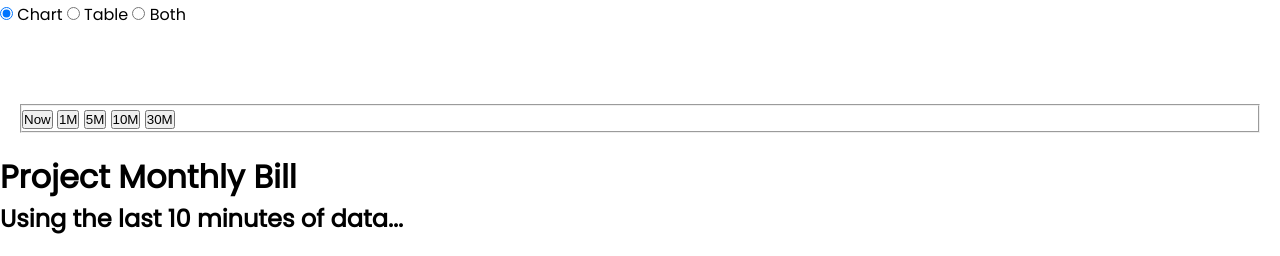
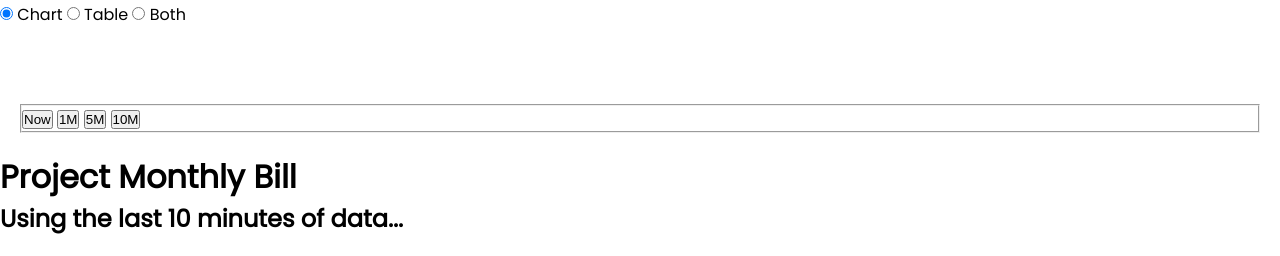
Before and after one commit to jnguyen127/ECE_4873-Project, a Flask app: template Web_Application/templates/home.html in a window 1280 px wide. Shown: the part 203-459 px from the top of the page. Run offline with Flask 3, Linux system fonts and the light colour scheme; the template is opened without the code that fills it, so the values that code supplies are empty; some libraries are stand-ins or nearby versions.

Commit message:
Update home.html

```diff
--- a/Web_Application/templates/home.html
+++ b/Web_Application/templates/home.html
@@ -79,7 +79,6 @@
             <button id="1M">1M</button>
             <button id="5M">5M</button>
             <button id="10M">10M</button>
-            <button id="30M">30M</button>
         </fieldset>
     </div>
     <div class="table_1">
```
